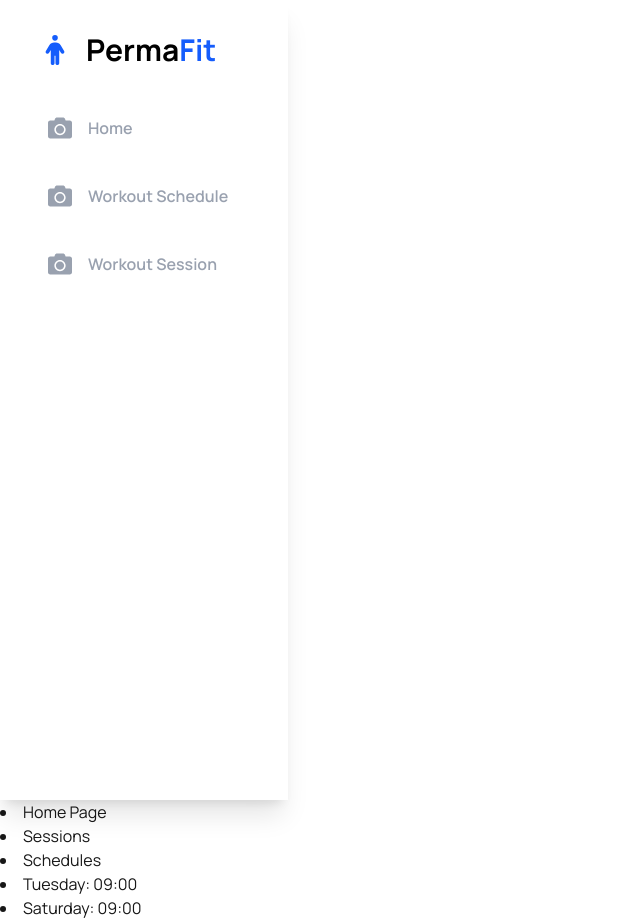
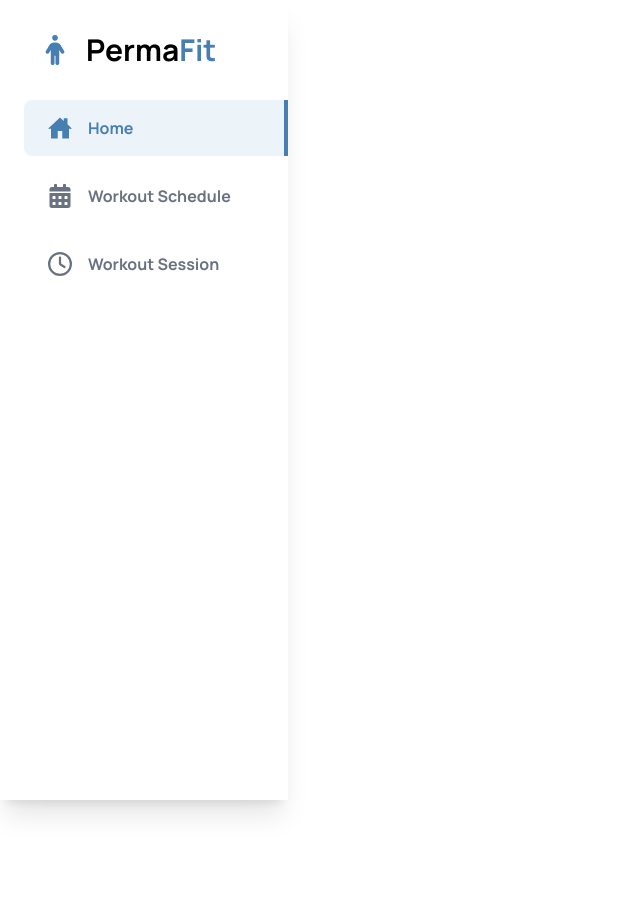
Before and after one commit to 5calvinw/PermaFit, a Next.js app: page / in a window 1280 px wide. Shown: the whole page, without its empty margins (0-640 px from the left). After the commit the page ends 800 px from the top, so only its background shows below. Built offline with nearby package versions, Linux system fonts and the light colour scheme.

Commit message:
Finished Sidebar

```diff
--- a/src/app/schedules/page.tsx
+++ b/src/app/schedules/page.tsx
@@ -1,6 +1,9 @@
+import Sidebar from "../../components/sidebar"
+
 export default function SchedulesPage() {
   return (
     <main>
+      <Sidebar />
       <h1>Schedules</h1>
       <p>This is the schedules page.</p>
     </main>
--- a/src/app/sessions/page.tsx
+++ b/src/app/sessions/page.tsx
@@ -1,8 +1,12 @@
+import Sidebar from "../../components/sidebar"
+
 export default function SessionsPage() {
   return (
     <main>
+      <Sidebar />
       <h1>sessions</h1>
       <p>This is the sessions page.</p>
     </main>
+
   );
 }
--- a/src/components/sidebar.tsx
+++ b/src/components/sidebar.tsx
@@ -1,51 +1,45 @@
-import { FaRecycle, FaCamera, FaHammer } from "react-icons/fa";
+'use client';
 import { MdDashboard } from "react-icons/md";
-import { FaPerson } from "react-icons/fa6";
+import { FaPerson  } from "react-icons/fa6";
+import { usePathname } from 'next/navigation';
+import { IoHomeSharp } from "react-icons/io5";
+import { FaCalendarAlt } from "react-icons/fa";
+import { FaRegClock } from "react-icons/fa6";
+import Link from "next/link";
 
 const SidebarStatic: React.FC = () => {
-  const path = "/"; // just a placeholder, no real routing
+
+const currentPath = usePathname();
+
+const HOME_PATH = "/";
+const SCHEDULES_PATH = "/schedules";
+const SESSIONS_PATH = "/sessions";
 
   return (
     <>
       {/* Sidebar */}
       <div
         className={`
-          fixed z-20 md:static top-0 left-0 h-screen bg-white shadow-xl w-90 px-6 py-8 flex flex-col gap-8
+          fixed z-20 top-0 left-0 h-screen bg-white shadow-xl w-90 pl-6 pr-0 py-8 flex flex-col gap-8
           transform transition-transform duration-300 ease-in-out
           translate-x-0 md:translate-x-0 md:flex md:w-72
         `}
       >
         <div className="flex justify-start items-center pl-4 pr-2">
-          <FaPerson className="text-blue-600 text-3xl" />
+          <FaPerson className="text-[#487FB2] text-3xl" />
           <div className="flex justify-start items-center px-4 font-bold">
           <h1 className="text-3xl text-black">Perma</h1>
-          <h1 className="text-3xl text-blue-600">Fit</h1>
+          <h1 className="text-3xl text-[#487FB2]">Fit</h1>
           </div>
         </div>
+
          <div className="flex flex-col gap-3 w-full">
-
-        <div
-        className={`flex flex-row justify-start items-center gap-4 py-4 px-6 rounded-lg w-full cursor-default
-          hover:bg-gray-100 text-gray-400 font-semibold`}>
-        <span className="text-2xl"><FaCamera /></span>
-        <h2 className="text-md">Home</h2>
+                    <NavButton name="Home" icon={<IoHomeSharp />} path={HOME_PATH} currentPath={currentPath} />
+                    <NavButton name="Workout Schedule" icon={<FaCalendarAlt />} path={SCHEDULES_PATH} currentPath={currentPath} />
+                    <NavButton name="Workout Session" icon={<FaRegClock />} path={SESSIONS_PATH} currentPath={currentPath} />
                 </div>
-       <div
-        className={`flex flex-row justify-start items-center gap-4 py-4 px-6 rounded-lg w-full cursor-default
-          hover:bg-gray-100 text-gray-400 font-semibold`}>
-        <span className="text-2xl"><FaCamera /></span>
-        <h2 className="text-md">Workout Schedule</h2>
         </div>
 
-       <div
-        className={`flex flex-row justify-start items-center gap-4 py-4 px-6 rounded-lg w-full cursor-default
-          hover:bg-gray-100 text-gray-400 font-semibold`}>
-        <span className="text-2xl"><FaCamera /></span>
-        <h2 className="text-md">Workout Session</h2>
-      </div>
-
-        </div>
-      </div>
 
 
     </>
@@ -56,20 +50,25 @@ interface NavButtonProps {
     name: string;
     icon: React.ReactNode;
     path: string;
+    currentPath: string;
 }
 
-const NavButton: React.FC<NavButtonProps> = ({ name, icon }) => {
-
+const NavButton: React.FC<NavButtonProps> = ({ name, icon, path, currentPath }) => {
+    const isActive = path === currentPath;
+    const activeClasses = 'bg-[#EDF4F9] text-[#487FB2] border-r-4 border-[#487FB2]';
+    const inactiveClasses = 'hover:bg-gray-100 text-gray-500 border-r-4 border-transparent';
+    const commonClasses = 'flex flex-row justify-start items-center gap-4 py-4 px-6 w-full cursor-pointer transition-colors duration-150 rounded-tl-lg rounded-bl-lg';
     return (
+        <Link href={path}>
         <div>
             <div
-        className={`flex flex-row justify-start items-center gap-4 py-4 px-6 rounded-lg w-full cursor-default
-          hover:bg-gray-100 text-gray-400 font-semibold`}
+                className={`${commonClasses} ${isActive ? activeClasses : inactiveClasses}`}
             >
                 <span className="text-2xl">{icon}</span>
-        <h2 className="text-md">{name}</h2>
+                <h2 className="text-md font-bold ">{name}</h2>
             </div>
         </div>
+        </Link>
     );
 };
 
```
Also changed, not shown: src/app/layout.tsx (+1 -6 lines). Lines whose indentation alone changed are shown as unchanged.
